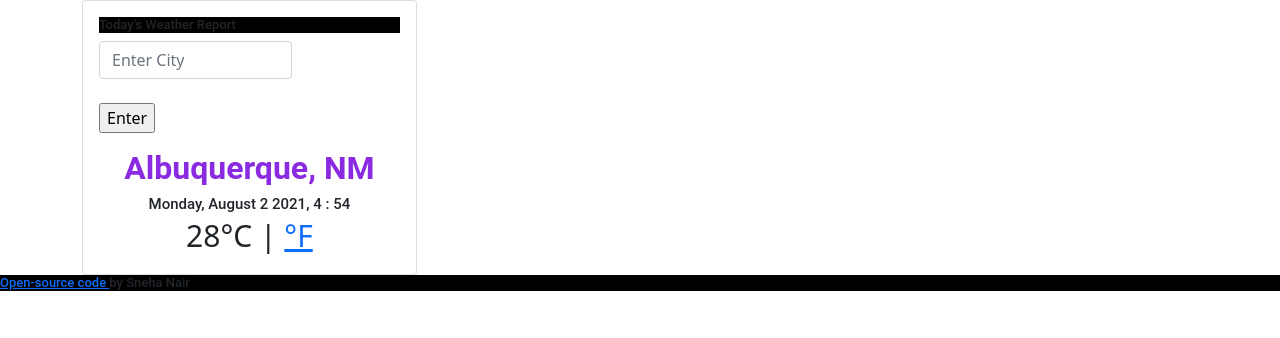
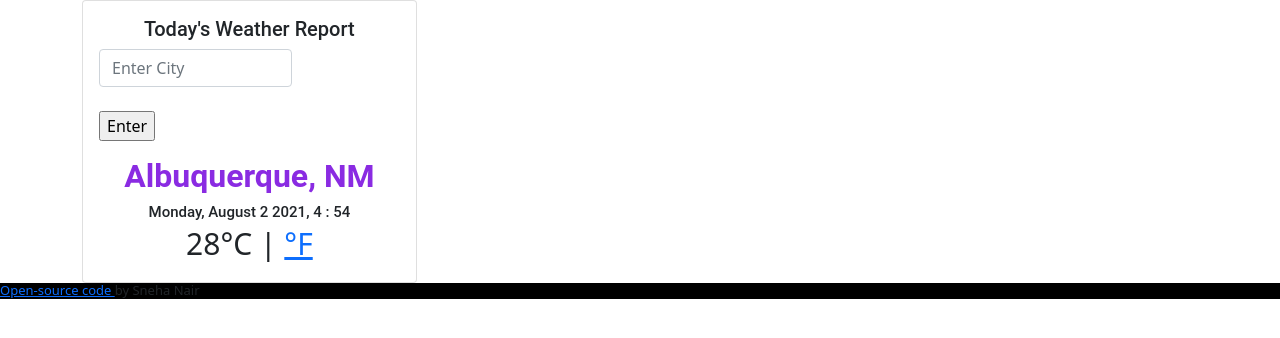
Before and after one commit to Sneha180688/My-project, a plain HTML site: page index.html in a window 1280 px wide. Drawn offline with nearby package versions, Linux system fonts and the light colour scheme.

Commit message:
adjustments

```diff
--- a/index.html
+++ b/index.html
@@ -56,9 +56,9 @@
     </div>
     </div>
   <script src="source.js"></script>
-  <h5>
+  <h1>
 
     <a href ="https://github.com/Sneha180688/My-project">Open-source code </a>
-by Sneha Nair </h5>
+by Sneha Nair </h1>
 
 </body>
--- a/styles.css
+++ b/styles.css
@@ -31,7 +31,7 @@ p {
   font-size: 30px;
 }
 
-h5 {
+h1 {
   text-align: left;
   font-size: small;
   margin-right: auto;
```
